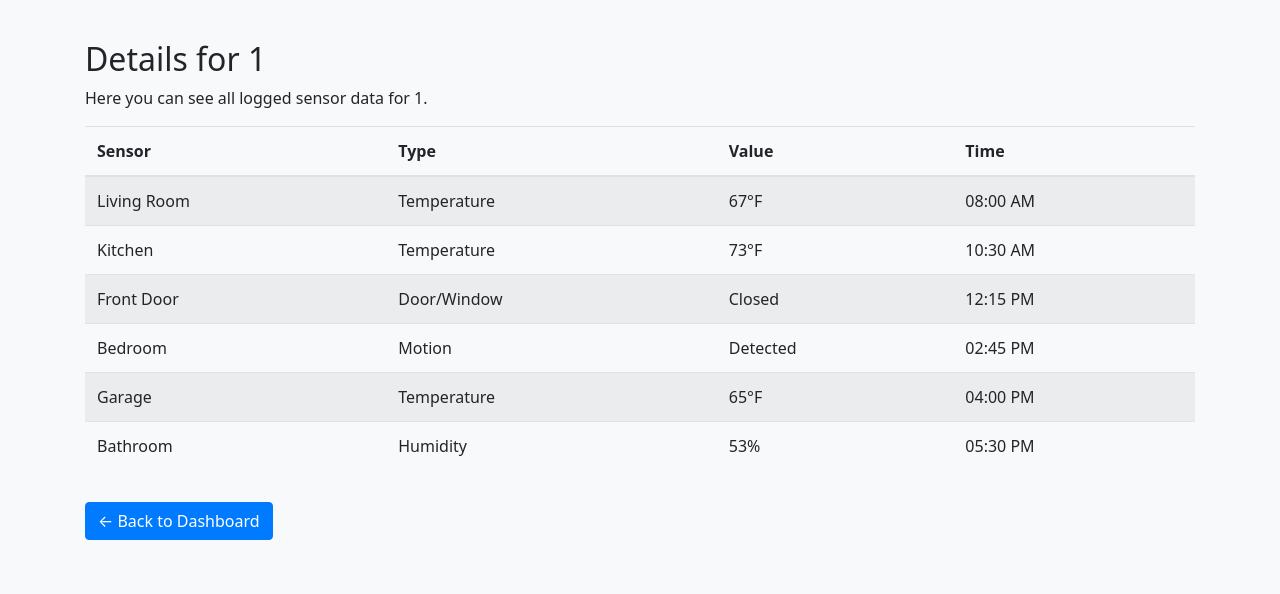
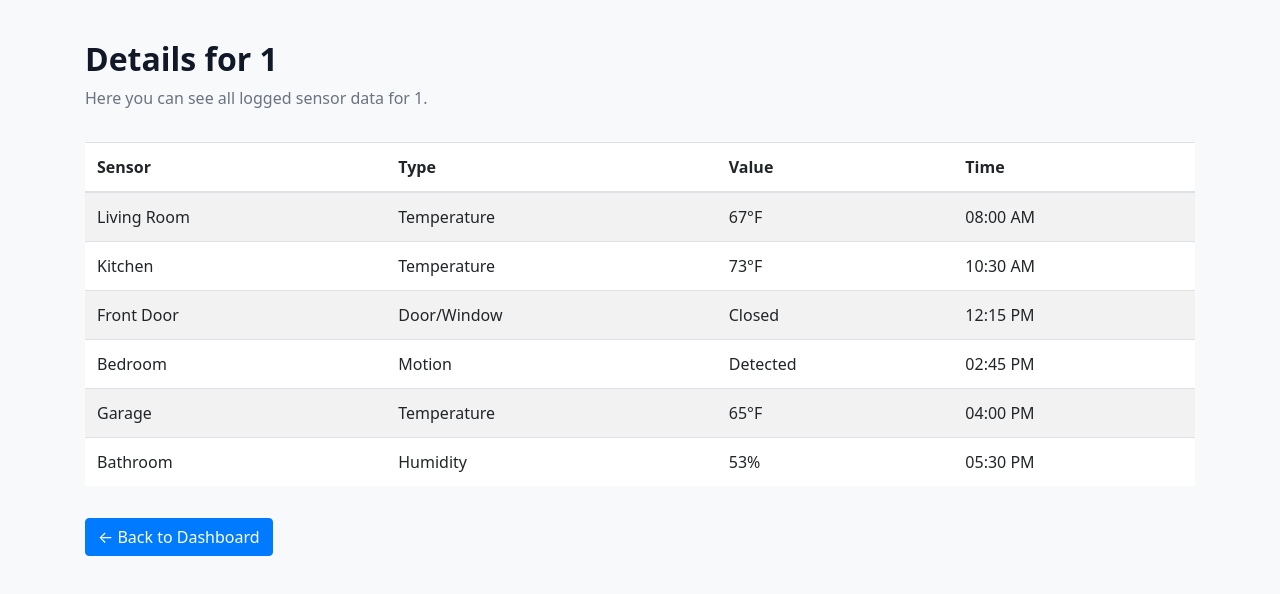
Before and after one commit to nabee1mahmood/Senior-Capstone, a React (Vite) app in the folder frontend/: page /day/1 in a window 1280 px wide. Shown: the top 594 px of the page. Built offline with nearby package versions, Linux system fonts and the light colour scheme; no server answers.

Commit message:
Added DayDetails.css to make it look better in Dark Mode

```diff
--- /dev/null
+++ b/frontend/src/pages/DayDetails.css
@@ -0,0 +1,54 @@
+/* DayDetails.css */
+.day-details {
+  color: #111827; /* default text for light mode */
+}
+
+body.dark .day-details {
+  color: #f9fafb; /* text in dark mode */
+}
+
+/* Table adjustments */
+.dd-table {
+  background-color: #ffffff; /* light mode table */
+}
+
+body.dark .dd-table {
+  background-color: #1e1e1e; /* dark mode table */
+  color: #f9fafb;
+}
+
+body.dark .dd-table th,
+body.dark .dd-table td {
+  border-color: #333;
+}
+
+body.dark .table-striped tbody tr:nth-of-type(odd) {
+  background-color: #2a2a2a;
+}
+
+body.dark .table-striped tbody tr:nth-of-type(even) {
+  background-color: #1e1e1e;
+}
+
+/* Header and subtitle */
+.dd-header {
+  font-weight: 600;
+}
+
+.dd-subtitle {
+  color: #6b7280; /* gray text in light mode */
+}
+
+body.dark .dd-subtitle {
+  color: #bbbbbb; /* muted text in dark mode */
+}
+
+/* Buttons */
+body.dark .btn-primary {
+  background-color: #22c55e;
+  border-color: #16a34a;
+}
+
+body.dark .btn-primary:hover {
+  filter: brightness(1.1);
+}
--- a/frontend/src/pages/DayDetails.jsx
+++ b/frontend/src/pages/DayDetails.jsx
@@ -1,9 +1,9 @@
 import { useParams, Link } from "react-router-dom";
+import './DayDetails.css'; // Import custom CSS
 
 function DayDetails() {
   const { day } = useParams();
 
-  // Mock data for sensors
   const sensors = [
     { name: "Living Room", type: "Temperature", value: `${Math.floor(65 + Math.random() * 10)}°F`, time: "08:00 AM" },
     { name: "Kitchen", type: "Temperature", value: `${Math.floor(60 + Math.random() * 15)}°F`, time: "10:30 AM" },
@@ -14,11 +14,12 @@ function DayDetails() {
   ];
 
   return (
-    <div className="container mt-4">
-      <h2>Details for {day}</h2>
-      <p>Here you can see all logged sensor data for {day}.</p>
+    <div className="day-details container mt-4">
+      <h2 className="dd-header">Details for {day}</h2>
+      <p className="dd-subtitle">Here you can see all logged sensor data for {day}.</p>
 
-      <table className="table table-striped mt-3">
+      <div className="table-responsive">
+        <table className="table table-striped table-hover dd-table mt-3">
           <thead>
             <tr>
               <th>Sensor</th>
@@ -38,6 +39,7 @@ function DayDetails() {
             ))}
           </tbody>
         </table>
+      </div>
 
       <Link to="/home" className="btn btn-primary mt-3">
         ← Back to Dashboard
```
Lines whose indentation alone changed are shown as unchanged.
